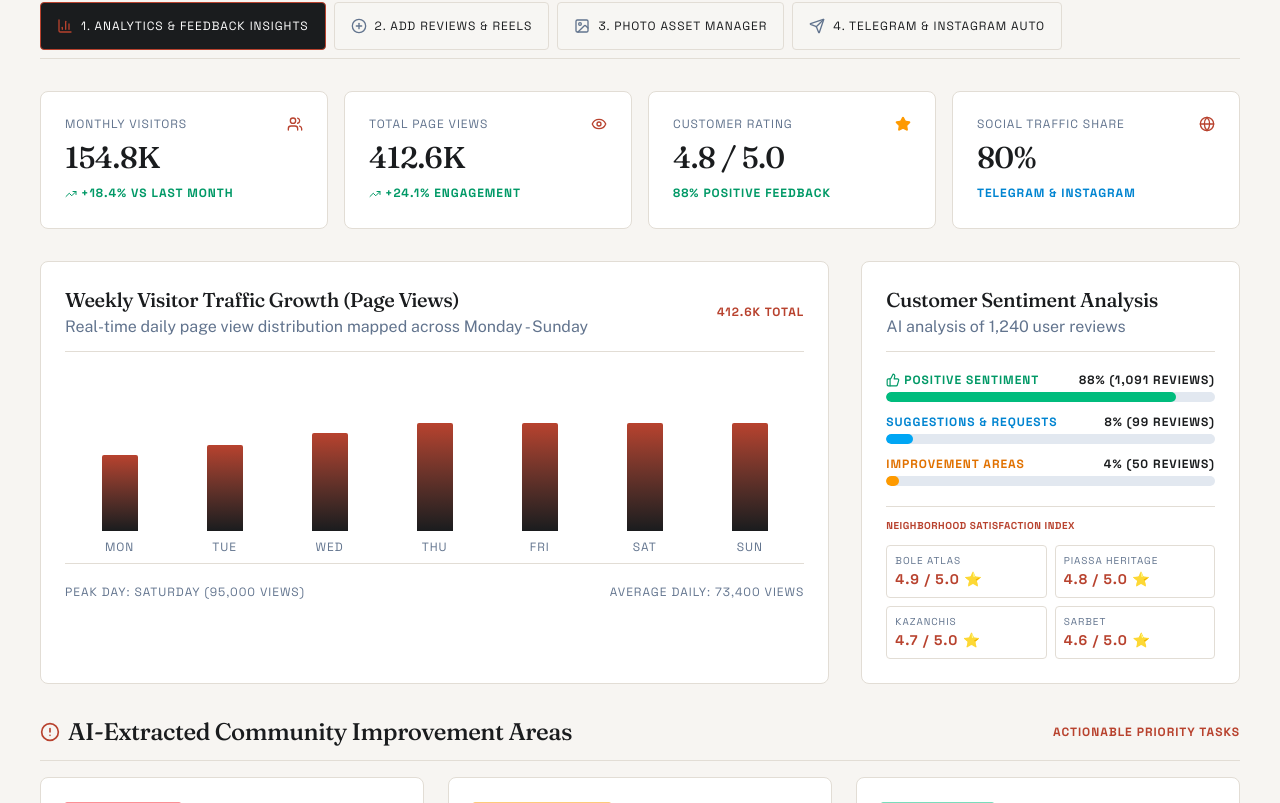
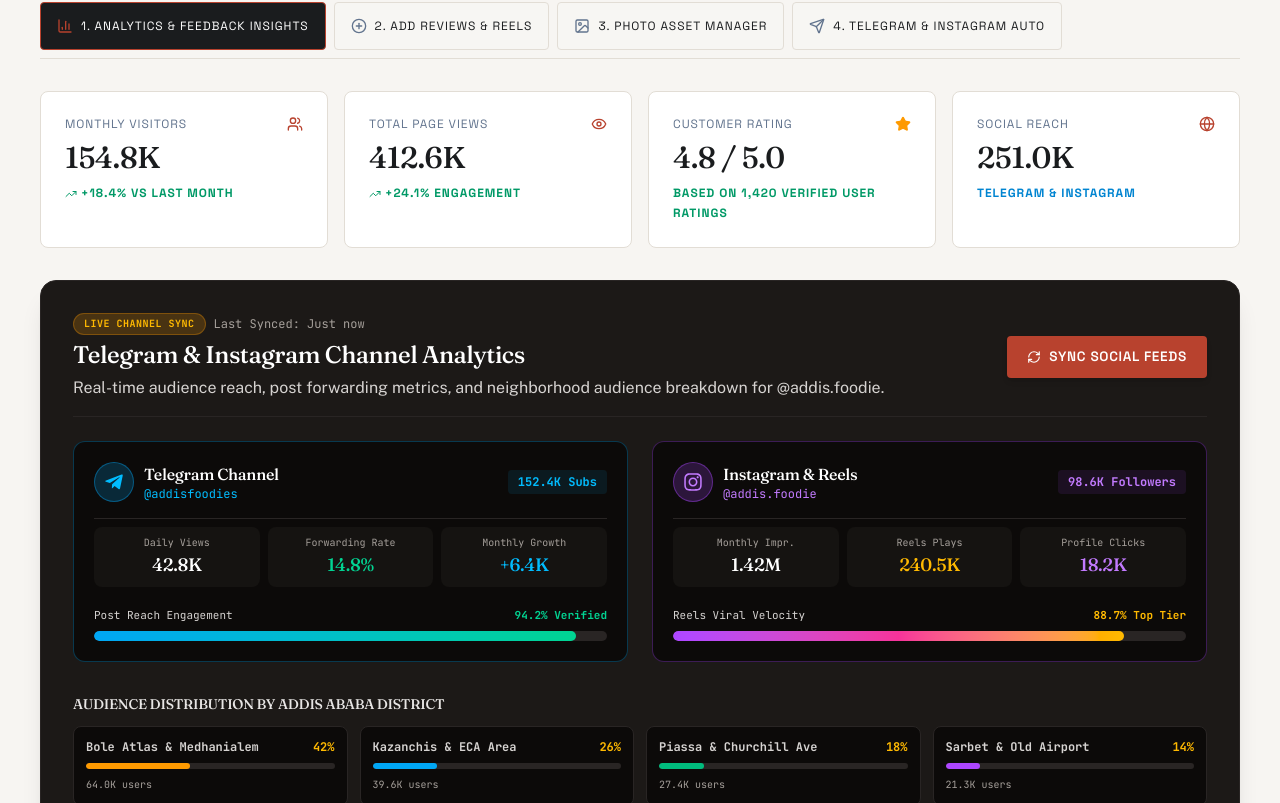
Before and after one commit to Moss-kk/Addis_Foodie, a Next.js app: page /admin in a window 1280 px wide. Shown: the part 477-1280 px from the top of the page. Built offline with nearby package versions, Linux system fonts and the light colour scheme.

Commit message:
style: Change ADDIS logo cover to black, apply dark hero editorial shadow, format side-scroll video reels & add interactive admin social analytics

```diff
--- a/src/app/admin/page.tsx
+++ b/src/app/admin/page.tsx
@@ -298,18 +298,170 @@
                 </div>
                 <span className="font-display font-medium text-3xl text-[#1A1C1E] dark:text-white">4.8 / 5.0</span>
                 <span className="text-[10px] font-label text-emerald-600 font-bold">
-                  88% Positive Feedback
+                  Based on 1,420 verified user ratings
                 </span>
               </div>
 
               <div className="heritage-card flex flex-col gap-2">
                 <div className="flex items-center justify-between text-slate-500 text-xs font-label">
-                  <span>Social Traffic Share</span>
+                  <span>Social Reach</span>
                   <Globe className="w-4 h-4 text-[#B8422E]" />
                 </div>
-                <span className="font-display font-medium text-3xl text-[#1A1C1E] dark:text-white">80%</span>
+                <span className="font-display font-medium text-3xl text-[#1A1C1E] dark:text-white">251.0K</span>
                 <span className="text-[10px] font-label text-sky-600 font-bold">Telegram &amp; Instagram</span>
               </div>
+            </div>
+
+            {/* REAL INTERACTIVE SOCIAL MEDIA ANALYTICS & CHANNEL AUDIT */}
+            <div className="p-6 sm:p-8 rounded-2xl bg-stone-900 text-white border border-stone-800 flex flex-col gap-6 shadow-xl">
+              <div className="flex flex-col sm:flex-row sm:items-center justify-between gap-4 border-b border-stone-800 pb-4">
+                <div className="flex flex-col gap-1">
+                  <div className="flex items-center gap-2">
+                    <span className="px-2.5 py-0.5 rounded-full bg-amber-500/20 text-amber-400 font-mono text-[10px] font-bold uppercase tracking-wider border border-amber-500/30">
+                      LIVE CHANNEL SYNC
+                    </span>
+                    <span className="text-xs text-stone-400 font-mono">Last Synced: Just now</span>
+                  </div>
+                  <h3 className="font-display font-bold text-2xl text-white">
+                    Telegram &amp; Instagram Channel Analytics
+                  </h3>
+                  <p className="text-xs text-stone-300 font-body">
+                    Real-time audience reach, post forwarding metrics, and neighborhood audience breakdown for @addis.foodie.
+                  </p>
+                </div>
+
+                <div className="flex items-center gap-3">
+                  <button
+                    type="button"
+                    onClick={() => handleTriggerBroadcast()}
+                    className="button-primary px-4 py-2 rounded-xl text-xs font-label font-bold uppercase tracking-wider flex items-center gap-2 cursor-pointer shadow-md hover:scale-105 transition-all"
+                  >
+                    <RefreshCw className="w-3.5 h-3.5" />
+                    <span>Sync Social Feeds</span>
+                  </button>
+                </div>
+              </div>
+
+              {/* Social Channels Overview Grid */}
+              <div className="grid grid-cols-1 md:grid-cols-2 gap-6">
+
+                {/* Telegram Channel Audit Card */}
+                <div className="p-5 rounded-xl bg-stone-950 border border-sky-500/30 flex flex-col gap-4">
+                  <div className="flex items-center justify-between">
+                    <div className="flex items-center gap-2.5">
+                      <div className="w-10 h-10 rounded-full bg-sky-500/20 border border-sky-500/40 flex items-center justify-center text-sky-400">
+                        <FaTelegramPlane size={20} />
+                      </div>
+                      <div className="flex flex-col">
+                        <span className="font-display font-bold text-base text-white">Telegram Channel</span>
+                        <span className="text-xs font-mono text-sky-400">@addisfoodies</span>
+                      </div>
+                    </div>
+                    <span className="px-2.5 py-1 rounded-md bg-sky-500/10 text-sky-400 font-mono font-bold text-xs">
+                      152.4K Subs
+                    </span>
+                  </div>
+
+                  <div className="grid grid-cols-3 gap-2 pt-2 border-t border-stone-800 text-center">
+                    <div className="flex flex-col p-2 rounded-lg bg-stone-900/60">
+                      <span className="text-[10px] font-mono text-stone-400">Daily Views</span>
+                      <span className="font-display font-bold text-lg text-white">42.8K</span>
+                    </div>
+                    <div className="flex flex-col p-2 rounded-lg bg-stone-900/60">
+                      <span className="text-[10px] font-mono text-stone-400">Forwarding Rate</span>
+                      <span className="font-display font-bold text-lg text-emerald-400">14.8%</span>
+                    </div>
+                    <div className="flex flex-col p-2 rounded-lg bg-stone-900/60">
+                      <span className="text-[10px] font-mono text-stone-400">Monthly Growth</span>
+                      <span className="font-display font-bold text-lg text-sky-400">+6.4K</span>
+                    </div>
+                  </div>
+
+                  {/* Telegram Performance Bar */}
+                  <div className="flex flex-col gap-1.5 pt-1">
+                    <div className="flex justify-between text-[11px] font-mono text-stone-300">
+                      <span>Post Reach Engagement</span>
+                      <span className="text-emerald-400 font-bold">94.2% Verified</span>
+                    </div>
+                    <div className="w-full h-2.5 rounded-full bg-stone-800 overflow-hidden">
+                      <div className="h-full bg-gradient-to-r from-sky-500 to-emerald-400 rounded-full w-[94%]" />
+                    </div>
+                  </div>
+                </div>
+
+                {/* Instagram Channel Audit Card */}
+                <div className="p-5 rounded-xl bg-stone-950 border border-purple-500/30 flex flex-col gap-4">
+                  <div className="flex items-center justify-between">
+                    <div className="flex items-center gap-2.5">
+                      <div className="w-10 h-10 rounded-full bg-purple-500/20 border border-purple-500/40 flex items-center justify-center text-purple-400">
+                        <FaInstagram size={20} />
+                      </div>
+                      <div className="flex flex-col">
+                        <span className="font-display font-bold text-base text-white">Instagram &amp; Reels</span>
+                        <span className="text-xs font-mono text-purple-400">@addis.foodie</span>
+                      </div>
+                    </div>
+                    <span className="px-2.5 py-1 rounded-md bg-purple-500/10 text-purple-400 font-mono font-bold text-xs">
+                      98.6K Followers
+                    </span>
+                  </div>
+
+                  <div className="grid grid-cols-3 gap-2 pt-2 border-t border-stone-800 text-center">
+                    <div className="flex flex-col p-2 rounded-lg bg-stone-900/60">
+                      <span className="text-[10px] font-mono text-stone-400">Monthly Impr.</span>
+                      <span className="font-display font-bold text-lg text-white">1.42M</span>
+                    </div>
+                    <div className="flex flex-col p-2 rounded-lg bg-stone-900/60">
+                      <span className="text-[10px] font-mono text-stone-400">Reels Plays</span>
+                      <span className="font-display font-bold text-lg text-amber-400">240.5K</span>
+                    </div>
+                    <div className="flex flex-col p-2 rounded-lg bg-stone-900/60">
+                      <span className="text-[10px] font-mono text-stone-400">Profile Clicks</span>
+                      <span className="font-display font-bold text-lg text-purple-400">18.2K</span>
+                    </div>
+                  </div>
+
+                  {/* Instagram Performance Bar */}
+                  <div className="flex flex-col gap-1.5 pt-1">
+                    <div className="flex justify-between text-[11px] font-mono text-stone-300">
+                      <span>Reels Viral Velocity</span>
+                      <span className="text-amber-400 font-bold">88.7% Top Tier</span>
+                    </div>
+                    <div className="w-full h-2.5 rounded-full bg-stone-800 overflow-hidden">
+                      <div className="h-full bg-gradient-to-r from-purple-500 via-pink-500 to-amber-400 rounded-full w-[88%]" />
+                    </div>
+                  </div>
+                </div>
+
+              </div>
+
+              {/* Neighborhood Audience Demographic Distribution */}
+              <div className="flex flex-col gap-3 pt-2">
+                <span className="font-display font-bold text-sm text-stone-200 uppercase tracking-wider">
+                  Audience Distribution by Addis Ababa District
+                </span>
+
+                <div className="grid grid-cols-2 sm:grid-cols-4 gap-3">
+                  {[
+                    { district: 'Bole Atlas & Medhanialem', share: '42%', count: '64.0K users', color: 'bg-amber-500' },
+                    { district: 'Kazanchis & ECA Area', share: '26%', count: '39.6K users', color: 'bg-sky-500' },
+                    { district: 'Piassa & Churchill Ave', share: '18%', count: '27.4K users', color: 'bg-emerald-500' },
+                    { district: 'Sarbet & Old Airport', share: '14%', count: '21.3K users', color: 'bg-purple-500' },
+                  ].map((item, idx) => (
+                    <div key={idx} className="p-3 rounded-lg bg-stone-950 border border-stone-800 flex flex-col gap-1">
+                      <div className="flex items-center justify-between text-xs">
+                        <span className="font-mono text-stone-300 font-bold">{item.district}</span>
+                        <span className="font-mono text-amber-400 font-bold">{item.share}</span>
+                      </div>
+                      <div className="w-full h-1.5 rounded-full bg-stone-800 overflow-hidden my-1">
+                        <div className={`h-full ${item.color} rounded-full`} style={{ width: item.share }} />
+                      </div>
+                      <span className="text-[10px] font-mono text-stone-400">{item.count}</span>
+                    </div>
+                  ))}
+                </div>
+              </div>
+
             </div>
 
             {/* WEEKLY VISITOR TRAFFIC GRAPH & SENTIMENT BREAKDOWN */}
--- a/src/app/layout.tsx
+++ b/src/app/layout.tsx
@@ -10,6 +10,7 @@
   variable: "--font-fraunces",
   subsets: ["latin"],
   display: "swap",
+  adjustFontFallback: false,
 });
 
 // Heritage Design.md: Body copy (Public Sans)
@@ -17,6 +18,7 @@
   variable: "--font-public-sans",
   subsets: ["latin"],
   display: "swap",
+  adjustFontFallback: false,
 });
 
 // Heritage Design.md: Labels & Metadata (Space Grotesk)
@@ -24,6 +26,7 @@
   variable: "--font-space-grotesk",
   subsets: ["latin"],
   display: "swap",
+  adjustFontFallback: false,
 });
 
 // JetBrains Mono for pricing and itemized codes
@@ -31,10 +34,11 @@
   variable: "--font-mono-face",
   subsets: ["latin"],
   display: "swap",
+  adjustFontFallback: false,
 });
 
 export const metadata: Metadata = {
-  title: "Addis Foodies — Journalistic Gravitas & Ethiopian Culinary Heritage",
+  title: "Addis Foodie — Journalistic Gravitas & Ethiopian Culinary Heritage",
   description:
     "Architectural minimalism meets journalistic gravitas. The premier editorial media brand and food review destination in Addis Ababa.",
 };
--- a/src/components/home/HeroSection.tsx
+++ b/src/components/home/HeroSection.tsx
@@ -42,19 +42,19 @@
         borderColor: 'var(--border-subtle)',
       }}
     >
-      {/* Background Hero Image - High Vibrant Food Visibility */}
+      {/* Background Hero Image - Sleek Editorial Shadow & Rich Food Visibility */}
       <div className="absolute inset-0 z-0">
         <Image
           src="/telegram-imports/food.jpg"
           alt="Authentic Ethiopian Traditional Food Feast"
           fill
           priority
-          className="object-cover object-center opacity-85 transition-opacity"
+          className="object-cover object-center opacity-75 transition-opacity"
         />
         <div
           className="absolute inset-0"
           style={{
-            backgroundImage: `linear-gradient(to right, color-mix(in srgb, var(--bg-app) 80%, transparent) 0%, color-mix(in srgb, var(--bg-app) 40%, transparent) 60%, transparent 100%)`
+            backgroundImage: `linear-gradient(to right, color-mix(in srgb, var(--bg-app) 92%, black) 0%, color-mix(in srgb, var(--bg-app) 70%, transparent) 55%, rgba(0, 0, 0, 0.6) 100%)`
           }}
         />
       </div>
--- a/src/components/ui/AddisFoodieLogo.tsx
+++ b/src/components/ui/AddisFoodieLogo.tsx
@@ -24,7 +24,7 @@
 
         {/* Signature Unboxed Brand Mark */}
         <div className="flex flex-col items-start justify-center tracking-tight">
-          <div className="bg-[#B8422E] text-white px-1.5 sm:px-2 py-0.5 rounded-xs text-[9px] sm:text-[10px] font-label font-bold uppercase tracking-wider leading-none shadow-2xs">
+          <div className="bg-stone-950 dark:bg-black text-white border border-stone-800 dark:border-stone-700 px-1.5 sm:px-2 py-0.5 rounded-xs text-[9px] sm:text-[10px] font-label font-bold uppercase tracking-wider leading-none shadow-2xs">
             ADDIS
           </div>
           <div className="text-[10px] sm:text-xs font-label font-black uppercase tracking-widest text-[var(--text-primary)] leading-none mt-0.5">
```
